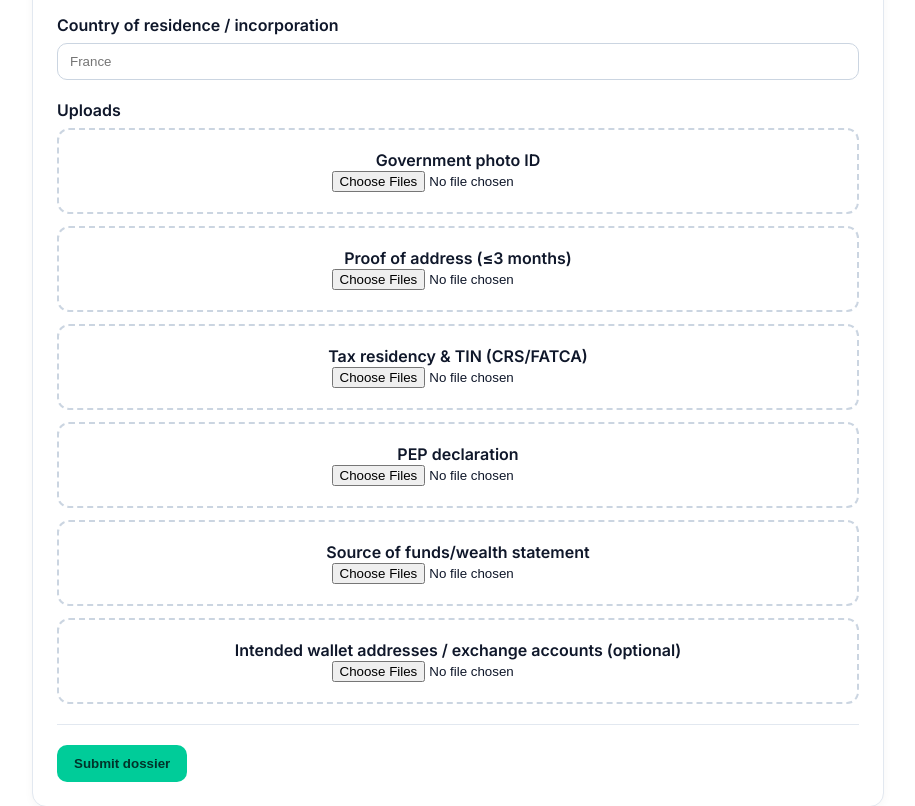
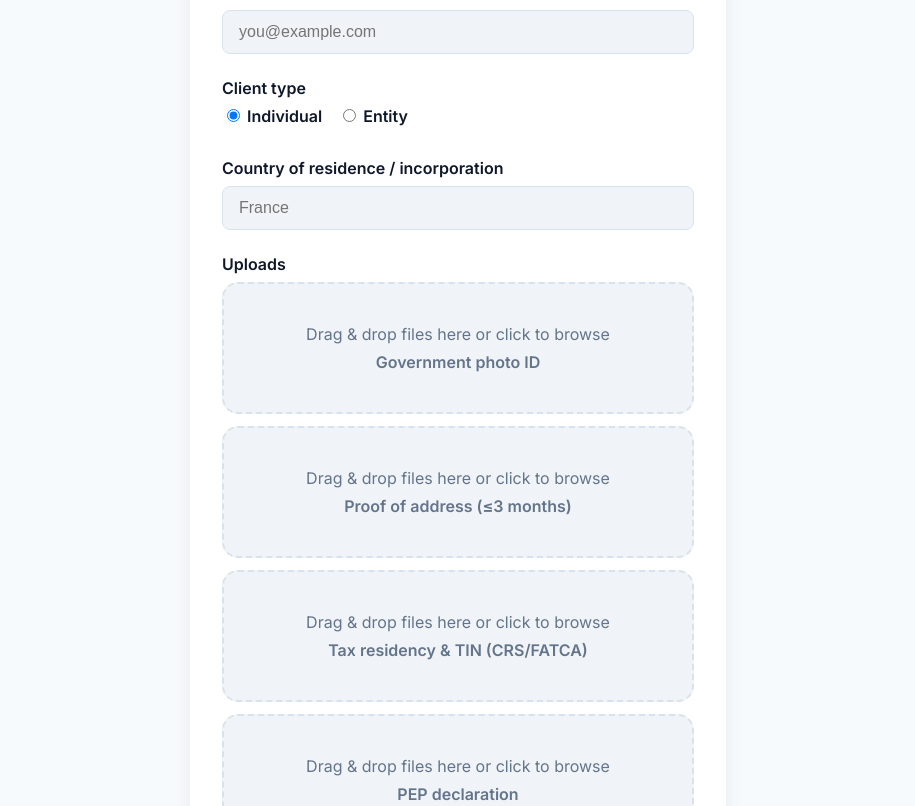
Before and after one commit to DfiLabs/dfi-labs-onboarding, a React (Vite) app in the folder frontend/: page / in a window 1280 px wide. Shown: the part 320-1126 px from the top of the page, without its empty margins (182-1097 px from the left). Built offline with nearby package versions, Linux system fonts and the light colour scheme.

Commit message:
Improve UI design: polished styling for onboarding site

```diff
--- a/frontend/src/styles.css
+++ b/frontend/src/styles.css
@@ -1,18 +1,401 @@
 :root{ --bg: #ffffff; --fg: #0f172a; --muted:#64748b; --accent:#00cc99; }
-*{ box-sizing: border-box; }
-body{ margin:0; font-family: Inter, system-ui, -apple-system, Segoe UI, Roboto, sans-serif; color:var(--fg); background:var(--bg); }
-.container{ max-width:900px; margin:40px auto; padding:24px; }
-.card{ background:#fff; border:1px solid #e2e8f0; border-radius:14px; padding:24px; box-shadow: 0 2px 10px rgba(0,0,0,0.04); }
-h1{ font-size:24px; margin:0 0 8px; }
-p.muted{ color:var(--muted); }
-.step{ margin-top:20px; }
-label{ display:block; font-weight:600; margin-bottom:8px; }
-input[type="text"], select{ width:100%; padding:10px 12px; border:1px solid #cbd5e1; border-radius:10px; }
-.radio-row{ display:flex; gap:16px; }
-.btn{ display:inline-block; padding:10px 16px; border-radius:10px; border:1px solid transparent; background:var(--accent); color:#00332a; font-weight:700; cursor:pointer; }
-.btn.secondary{ background:#fff; border-color:#cbd5e1; color:#0f172a; }
-.uploader{ border:2px dashed #cbd5e1; padding:20px; border-radius:12px; text-align:center; }
-.filelist{ margin-top:10px; font-size:14px; }
-hr{ border:none; border-top:1px solid #e2e8f0; margin:20px 0; }
-.success{ background:#ecfdf5; border:1px solid #99f6e4; padding:16px; border-radius:10px; }
-.error{ background:#fef2f2; border:1px solid #fecaca; padding:16px; border-radius:10px; }
+:root {
+  --bg: #f7fafc;
+  --card-bg: #ffffff;
+  --fg: #0f172a;
+  --muted: #64748b;
+  --accent: #00cc99;
+  --accent-dark: #00b88a;
+  --input-bg: #f0f4f8;
+  --border: #d9e2ec;
+}
+
+/* reset */
+* { box-sizing: border-box; }
+body {
+  margin: 0;
+  font-family: Inter, system-ui, -apple-system, Segoe UI, Roboto, sans-serif;
+  color: var(--fg);
+  background: var(--bg);
+}
+
+/* layout */
+.container {
+  max-width: 600px;
+  margin: 80px auto;
+  padding: 32px;
+}
+.card {
+  background: var(--card-bg);
+  border: none;
+  border-radius: 20px;
+  padding: 32px;
+  box-shadow: 0 4px 20px rgba(0,0,0,.06);
+}
+
+/* headings and spacing */
+h1 {
+  font-size: 32px;
+  margin: 0 0 16px;
+}
+.step { margin-top: 24px; }
+label {
+  display: block;
+  font-weight: 600;
+  margin-bottom: 8px;
+}
+
+/* inputs */
+input[type="text"], select {
+  width: 100%;
+  padding: 12px 16px;
+  border: 1px solid var(--border);
+  border-radius: 8px;
+  background: var(--input-bg);
+  font-size: 16px;
+  color: var(--fg);
+  transition: border-color .2s, box-shadow .2s;
+}
+input[type="text"]:focus,
+select:focus {
+  outline: none;
+  border-color: var(--accent);
+  box-shadow: 0 0 0 3px rgba(0, 204, 153, .2);
+}
+
+/* radio row */
+.radio-row { display: flex; gap: 16px; }
+
+/* buttons */
+.btn {
+  display: inline-block;
+  padding: 12px 20px;
+  font-size: 16px;
+  border-radius: 8px;
+  border: none;
+  background: var(--accent);
+  color: #003d2d;
+  font-weight: 700;
+  cursor: pointer;
+  transition: background .2s, opacity .2s;
+}
+.btn:hover { background: var(--accent-dark); }
+.btn:disabled { opacity: .6; cursor: not-allowed; }
+.btn.secondary {
+  background: var(--card-bg);
+  color: var(--fg);
+  border: 1px solid var(--border);
+}
+
+/* drag‑and‑drop uploader */
+:root {
+  --bg: #f7fafc;
+  --card-bg: #ffffff;
+  --fg: #0f172a;
+  --muted: #64748b;
+  --accent: #00cc99;
+  --accent-dark: #00b88a;
+  --input-bg: #f0f4f8;
+  --border: #d9e2ec;
+}
+
+/* reset */
+* { box-sizing: border-box; }
+body {
+  margin: 0;
+  font-family: Inter, system-ui, -apple-system, Segoe UI, Roboto, sans-serif;
+  color: var(--fg);
+  background: var(--bg);
+}
+
+/* layout */
+.container {
+  max-width: 600px;
+  margin: 80px auto;
+  padding: 32px;
+}
+.card {
+  background: var(--card-bg);
+  border: none;
+  border-radius: 20px;
+  padding: 32px;
+  box-shadow: 0 4px 20px rgba(0,0,0,.06);
+}
+
+/* headings and spacing */
+h1 {
+  font-size: 32px;
+  margin: 0 0 16px;
+}
+.step { margin-top: 24px; }
+label {
+  display: block;
+  font-weight: 600;
+  margin-bottom: 8px;
+}
+
+/* inputs */
+input[type="text"], select {
+  width: 100%;
+  padding: 12px 16px;
+  border: 1px solid var(--border);
+  border-radius: 8px;
+  background: var(--input-bg);
+  font-size: 16px;
+  color: var(--fg);
+  transition: border-color .2s, box-shadow .2s;
+}
+input[type="text"]:focus,
+select:focus {
+  outline: none;
+  border-color: var(--accent);
+  box-shadow: 0 0 0 3px rgba(0, 204, 153, .2);
+}
+
+/* radio row */
+.radio-row { display: flex; gap: 16px; }
+
+/* buttons */
+.btn {
+  display: inline-block;
+  padding: 12px 20px;
+  font-size: 16px;
+  border-radius: 8px;
+  border: none;
+  background: var(--accent);
+  color: #003d2d;
+  font-weight: 700;
+  cursor: pointer;
+  transition: background .2s, opacity .2s;
+}
+.btn:hover { background: var(--accent-dark); }
+.btn:disabled { opacity: .6; cursor: not-allowed; }
+.btn.secondary {
+  background: var(--card-bg);
+  color: var(--fg);
+  border: 1px solid var(--border);
+}
+
+/* drag-and-drop uploader */
+.uploader {
+  border: 2px dashed var(--border);
+  border-radius: 16px;
+  padding: 40px;
+  text-align: center;
+  background: var(--input-bg);
+  color: var(--muted);
+  cursor: pointer;
+  position: relative;
+  transition: background .2s, border-color .2s;
+}
+.uploader:hover {
+  background: #e2f7f4;
+  border-color: var(--accent);
+}
+.uploader input {
+  display: none; /* hide the file input */
+}
+.uploader::before {
+  content: "Drag & drop files here or click to browse";
+  display: block;
+  margin-bottom: 8px;
+}
+
+/* file list */
+.filelist { margin-top: 10px; font-size: 14px; }
+
+/* alerts */
+.success {
+  background: #ecfdf5;
+  border: 1px solid #99f6e4;
+  padding: 16px;
+  border-radius: 10px;
+}
+.error {
+  background: #fef2f2;
+  border: 1px solid #fecaca;
+  padding: 16px;
+  border-radius: 10px;
+}
+.uploader {
+  border: 2px dashed var(--border);
+  border-radius: 16px;
+  padding: 40px;
+  text-align: center;
+  background: var(--input-bg);
+  color: var(--muted);
+  cursor: pointer;
+  position: relative;
+  transition: background .2s, border-color .2s;
+}
+.uploader:hover {
+  background: #e2f7f4;
+  border-color: var(--accent);
+}
+.uploader input {
+  display: none; /* hide the file input */
+}
+.uploader::before {
+  content: "Drag & drop files here or click to browse";
+  display: block;
+  margin-bottom: 8px;
+}
+
+/* file list */
+.filelist { margin-top: 10px; font-size: 14px; }
+
+/* alerts */
+.success {
+  background: #ecfdf5;
+  border: 1px solid #99f6e4;
+  padding: 16px;
+  border-radius: 10px;
+}
+.error {
+  background: #fef2f2;
+  border: 1px solid #fecaca;
+  padding: 16px;
+  border-radius: 10px;
+:root {
+  --bg: #f7fafc;
+  --card-bg: #ffffff;
+  --fg: #0f172a;
+  --muted: #64748b;
+  --accent: #00cc99;
+  --accent-dark: #00b88a;
+  --input-bg: #f0f4f8;
+  --border: #d9e2ec;
+}
+
+/* reset */
+* { box-sizing: border-box; }
+body {
+  margin: 0;
+  font-family: Inter, system-ui, -apple-system, Segoe UI, Roboto, sans-serif;
+  color: var(--fg);
+  background: var(--bg);
+}
+
+/* layout */
+.container {
+  max-width: 600px;
+  margin: 80px auto;
+  padding: 32px;
+}
+.card {
+  background: var(--card-bg);
+  border: none;
+  border-radius: 20px;
+  padding: 32px;
+  box-shadow: 0 4px 20px rgba(0,0,0,.06);
+}
+
+/* headings and spacing */
+h1 {
+  font-size: 32px;
+  margin: 0 0 16px;
+}
+.step {
+  margin-top: 24px;
+}
+label {
+  display: block;
+  font-weight: 600;
+  margin-bottom: 8px;
+}
+
+/* inputs */
+input[type="text"], select {
+  width: 100%;
+  padding: 12px 16px;
+  border: 1px solid var(--border);
+  border-radius: 8px;
+  background: var(--input-bg);
+  font-size: 16px;
+  color: var(--fg);
+  transition: border-color .2s, box-shadow .2s;
+}
+input[type="text"]:focus,
+select:focus {
+  outline: none;
+  border-color: var(--accent);
+  box-shadow: 0 0 0 3px rgba(0, 204, 153, .2);
+}
+
+/* radio row */
+.radio-row {
+  display: flex;
+  gap: 16px;
+}
+
+/* buttons */
+.btn {
+  display: inline-block;
+  padding: 12px 20px;
+  font-size: 16px;
+  border-radius: 8px;
+  border: none;
+  background: var(--accent);
+  color: #003d2d;
+  font-weight: 700;
+  cursor: pointer;
+  transition: background .2s, opacity .2s;
+}
+.btn:hover {
+  background: var(--accent-dark);
+}
+.btn:disabled {
+  opacity: .6;
+  cursor: not-allowed;
+}
+.btn.secondary {
+  background: var(--card-bg);
+  color: var(--fg);
+  border: 1px solid var(--border);
+}
+
+/* drag-and-drop uploader */
+.uploader {
+  border: 2px dashed var(--border);
+  border-radius: 16px;
+  padding: 40px;
+  text-align: center;
+  background: var(--input-bg);
+  color: var(--muted);
+  cursor: pointer;
+  position: relative;
+  transition: background .2s, border-color .2s;
+}
+.uploader:hover {
+  background: #e2f7f4;
+  border-color: var(--accent);
+}
+.uploader input {
+  display: none; /* hide the file input */
+}
+.uploader::before {
+  content: "Drag & drop files here or click to browse";
+  display: block;
+  margin-bottom: 8px;
+}
+
+/* file list */
+.filelist {
+  margin-top: 10px;
+  font-size: 14px;
+}
+
+/* alerts */
+.success {
+  background: #ecfdf5;
+  border: 1px solid #99f6e4;
+  padding: 16px;
+  border-radius: 10px;
+}
+.error {
+  background: #fef2f2;
+  border: 1px solid #fecaca;
+  padding: 16px;
+  border-radius: 10px;
+}
+}
```
